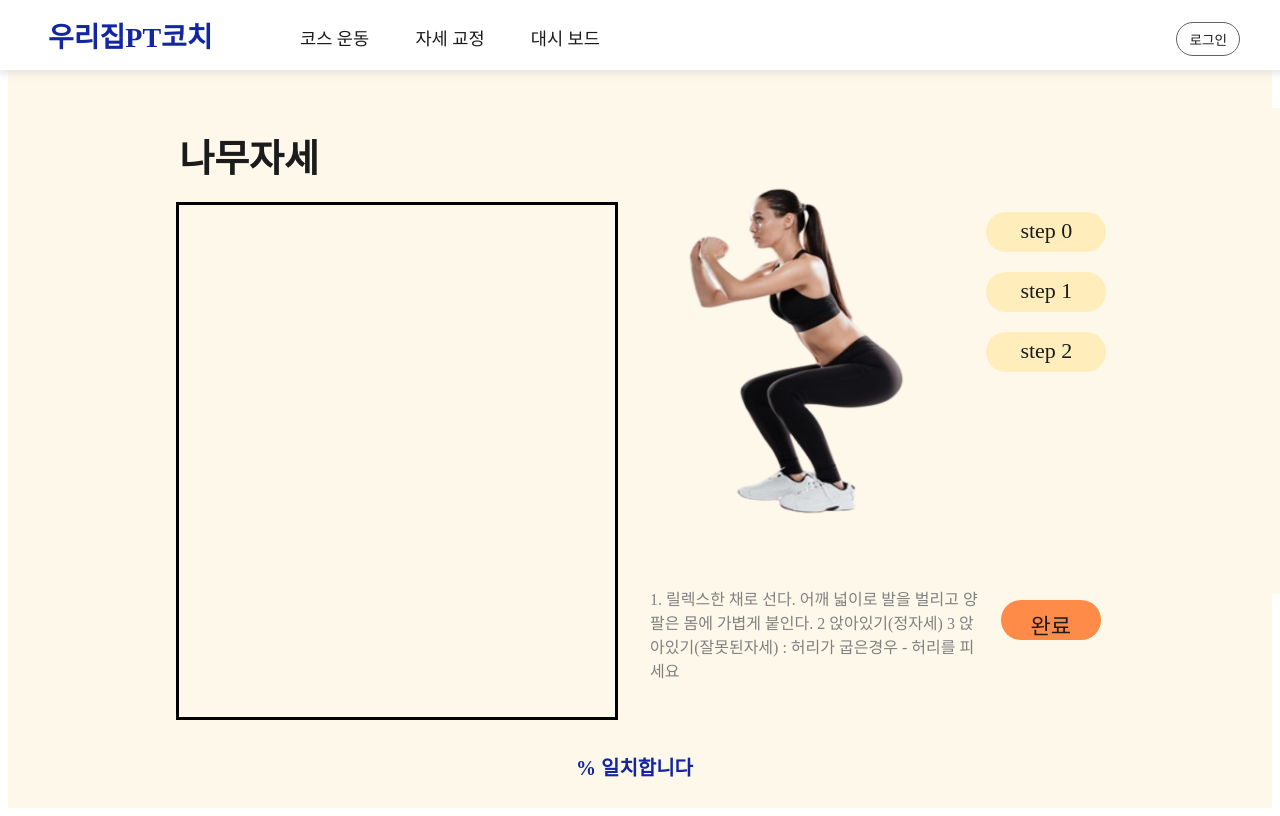
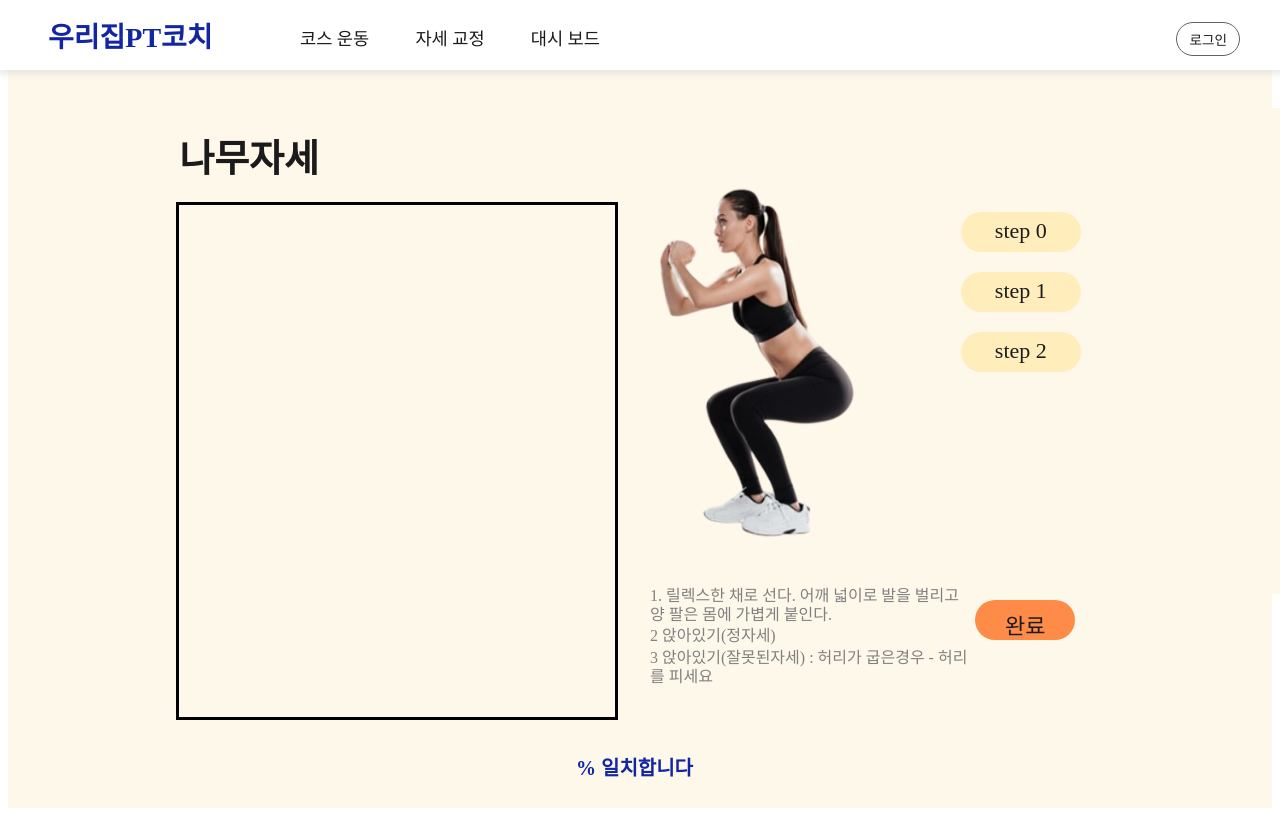
Before and after one commit to kapop1324/ptcoach, a Vue app in the folder frontend/: page /posture/1 in a window 1280 px wide. Shown: the top 816 px of the page. Built offline with nearby package versions, Linux system fonts and the light colour scheme; a web font is replaced by a local one; what vue-axios-cors would draw is missing.

Commit message:
[S05P31C201-76] style: 위치 조정

```diff
--- a/frontend/src/components/Detail/Description.vue
+++ b/frontend/src/components/Detail/Description.vue
@@ -1,11 +1,10 @@
 <template>
     <div id="DescriptionRoot">
-        <!-- <img src="@/assets/images/ex.PNG"> -->
         <img src="@/assets/squat_sample_remove.png" alt="스쿼트 샘플이미지">
         <div class="Desc">
-            <span>1. 릴렉스한 채로 선다. 어깨 넓이로 발을 벌리고 양 팔은 몸에 가볍게 붙인다.
-            2 앉아있기(정자세)
-            3 앉아있기(잘못된자세) : 허리가 굽은경우 - 허리를 피세요</span>
+            <p>1. 릴렉스한 채로 선다. 어깨 넓이로 발을 벌리고 양 팔은 몸에 가볍게 붙인다.</p>
+            <p>2 앉아있기(정자세)</p>
+            <p>3 앉아있기(잘못된자세) : 허리가 굽은경우 - 허리를 피세요</p>
         </div>
     </div>
 </template>
@@ -20,23 +19,21 @@ export default {
 
 <style lang="scss" scoped>
 @import "@/styles/common.scss";
-
+p { margin: 0px 0px 2px 0px; line-height: 120%;}
 img {
     top: 22%;
-    width: 22%;
-    height: 42%;
-    left: 50%;
+    width: 20%;
+    height: 45%;
+    left: 48%;
     position: absolute;
-    //border: solid black;
     margin: 10px;
 }
 .Desc {
     top: 72%;
-    width: 26%;
-    height: 14%;
+    width: 25%;
+    height: 12%;
     left: 50%;
     position: absolute;
-    //border: solid black;
     color: gray;
     margin: 10px;
 }
--- a/frontend/src/views/Posture/PostureDetail.vue
+++ b/frontend/src/views/Posture/PostureDetail.vue
@@ -69,7 +69,7 @@ export default {
   top: 75%;
   height: 40px;
   width: 100px;
-  right: 14%;
+  right: 16%;
   position: absolute;
   font-size: 22px ;
   border-radius: 30px;
@@ -81,7 +81,7 @@ export default {
 }
 .pos-content-step {
   top: 24%;
-  right: 12%;
+  right: 14%;
   position: absolute;
 }
 </style>
```
